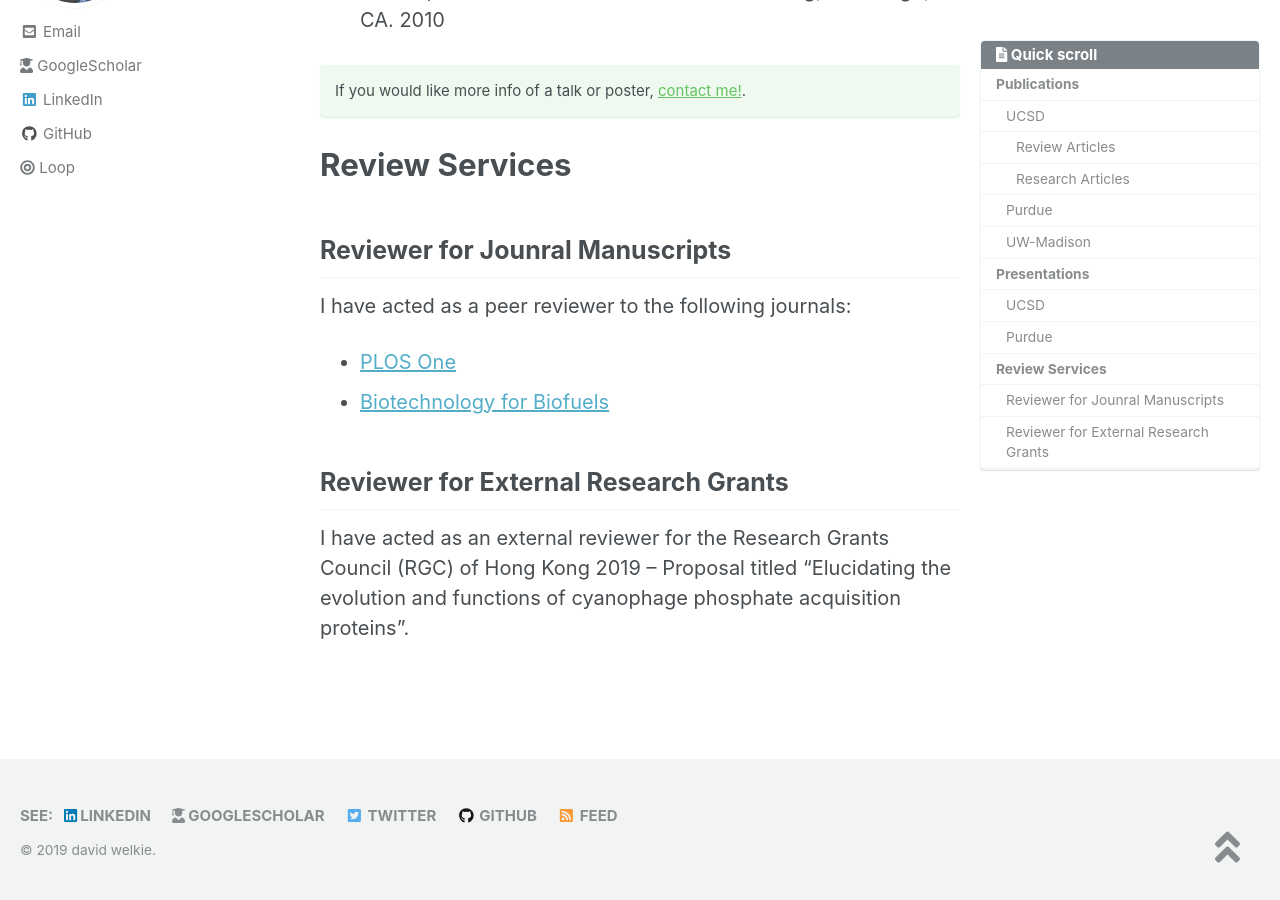
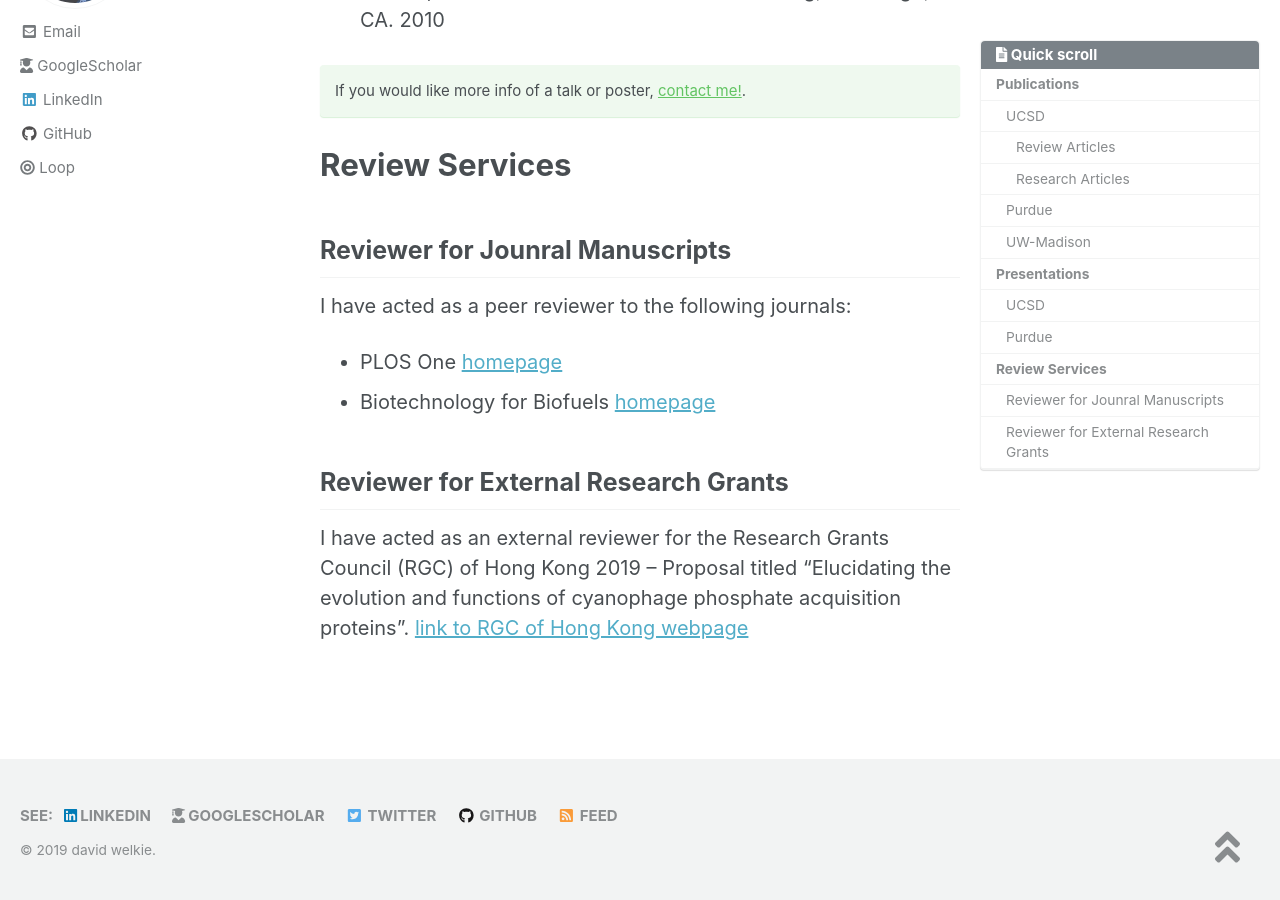
Before and after one commit to dwelkie/dwelkie.github.io, a Jekyll site: the page built from _pages/CV.md, in a window 1280 px wide and 900 px high, scrolled down 5048 px. Built offline with Jekyll 4.4.1, drawn with Linux system fonts in a browser that asks for light colours; nearby versions of some CDN libraries.

Commit message:
Update CV.md

```diff
--- a/_pages/CV.md
+++ b/_pages/CV.md
@@ -76,8 +76,8 @@ If you would like more info of a talk or poster, [contact me!](/Contact).
 # Review Services
 ## Reviewer for Jounral Manuscripts
 I have acted as a peer reviewer to the following journals:
-* [PLOS One](https://journals.plos.org/plosone/)
-* [Biotechnology for Biofuels](https://biotechnologyforbiofuels.biomedcentral.com/)
+* PLOS One [homepage](https://journals.plos.org/plosone/)
+* Biotechnology for Biofuels [homepage](https://biotechnologyforbiofuels.biomedcentral.com/)
 
 ## Reviewer for External Research Grants
-I have acted as an external reviewer for the Research Grants Council (RGC) of Hong Kong 2019 – Proposal titled “Elucidating the evolution and functions of cyanophage phosphate acquisition proteins”.
+I have acted as an external reviewer for the Research Grants Council (RGC) of Hong Kong 2019 – Proposal titled “Elucidating the evolution and functions of cyanophage phosphate acquisition proteins”. [link to RGC of Hong Kong webpage](https://www.ugc.edu.hk/eng/rgc/index.html)
```
